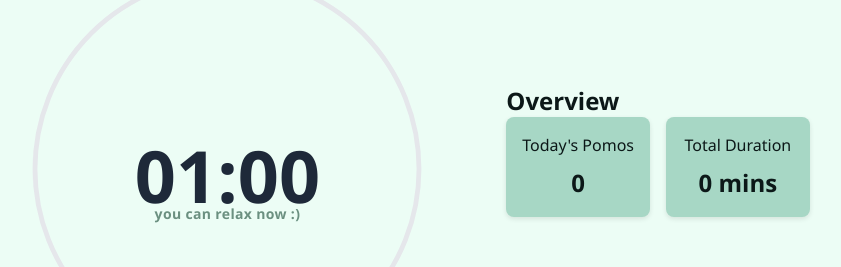
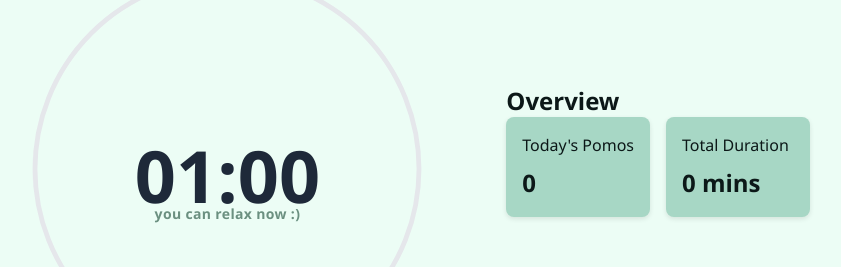
Before and after one commit to hosseinshamlooo/pomodoro_timer_v1.1, a React (Vite) app: page / in a window 1280 px wide. Shown: the part 191-458 px from the top of the page, without its empty margins (222-1063 px from the left). Built offline with nearby package versions, Linux system fonts and the light colour scheme.

Commit message:
left-aligned the box values

```diff
--- a/src/ui/Overview.tsx
+++ b/src/ui/Overview.tsx
@@ -48,7 +48,6 @@ const Overview: React.FC<Props> = ({ sessionUpdated, onHandled }) => {
           gridTemplateColumns: "1fr 1fr",
           gap: "1rem",
           marginBottom: "2rem",
-          textAlign: "left",
         }}
       >
         <Box title="Today's Pomos" value={todaysSessions.length} />
@@ -70,7 +69,7 @@ const Box: React.FC<BoxProps> = ({ title, value }) => {
         backgroundColor: "var(--color-primary, #f0f0f0)",
         borderRadius: "8px",
         padding: "1rem",
-        textAlign: "center",
+        textAlign: "left", // ✅ changed from "center" to "left"
         boxShadow: "0 2px 5px rgba(0,0,0,0.1)",
       }}
     >
```
